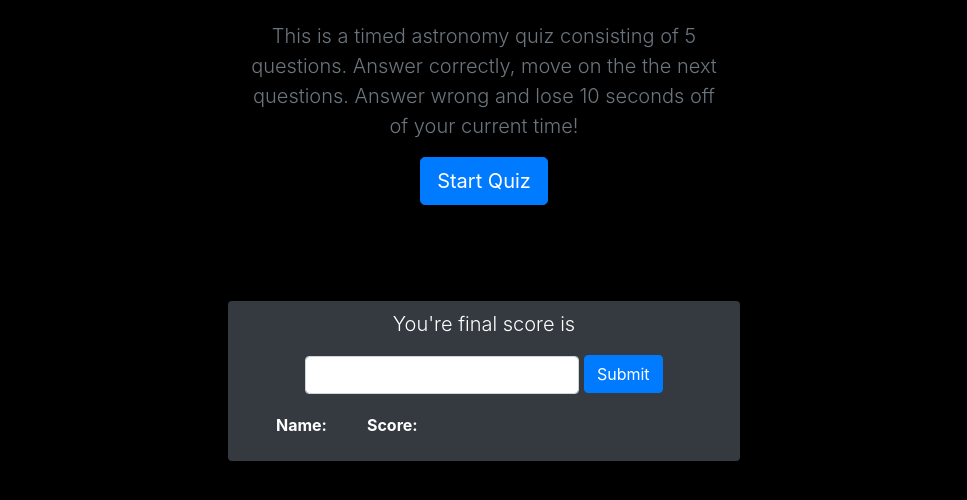
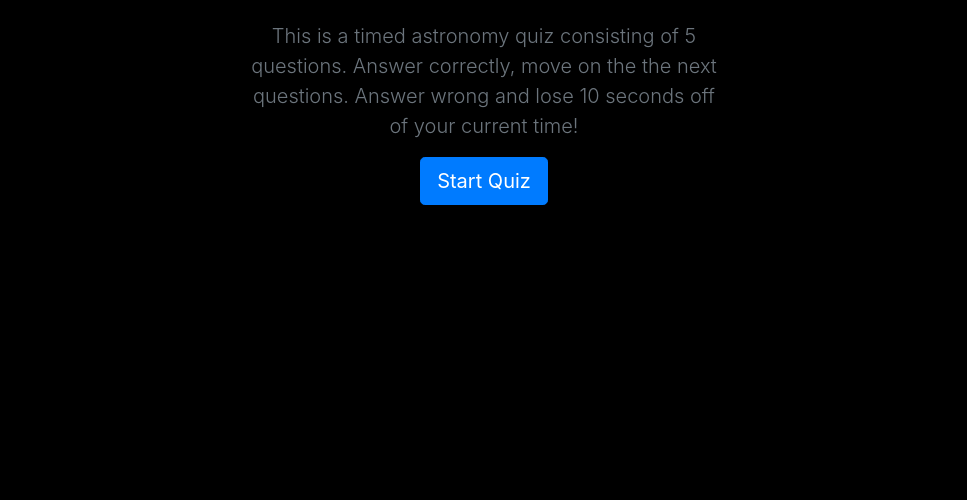
Before and after one commit to ericjdimare/astronomy-quiz, a plain HTML site: page index.html in a window 1280 px wide. Shown: the part 266-766 px from the top of the page, without its empty margins (156-1123 px from the left). Drawn offline with nearby package versions, Linux system fonts and the light colour scheme.

Commit message:
d-none fix for live test

```diff
--- a/index.html
+++ b/index.html
@@ -293,7 +293,7 @@
     </div>
 
     <div
-      class="container bg-dark text-white rounded"
+      class="container bg-dark text-white rounded d-none"
       id="highscoreDiv"
     >
       <div class="row">
```
